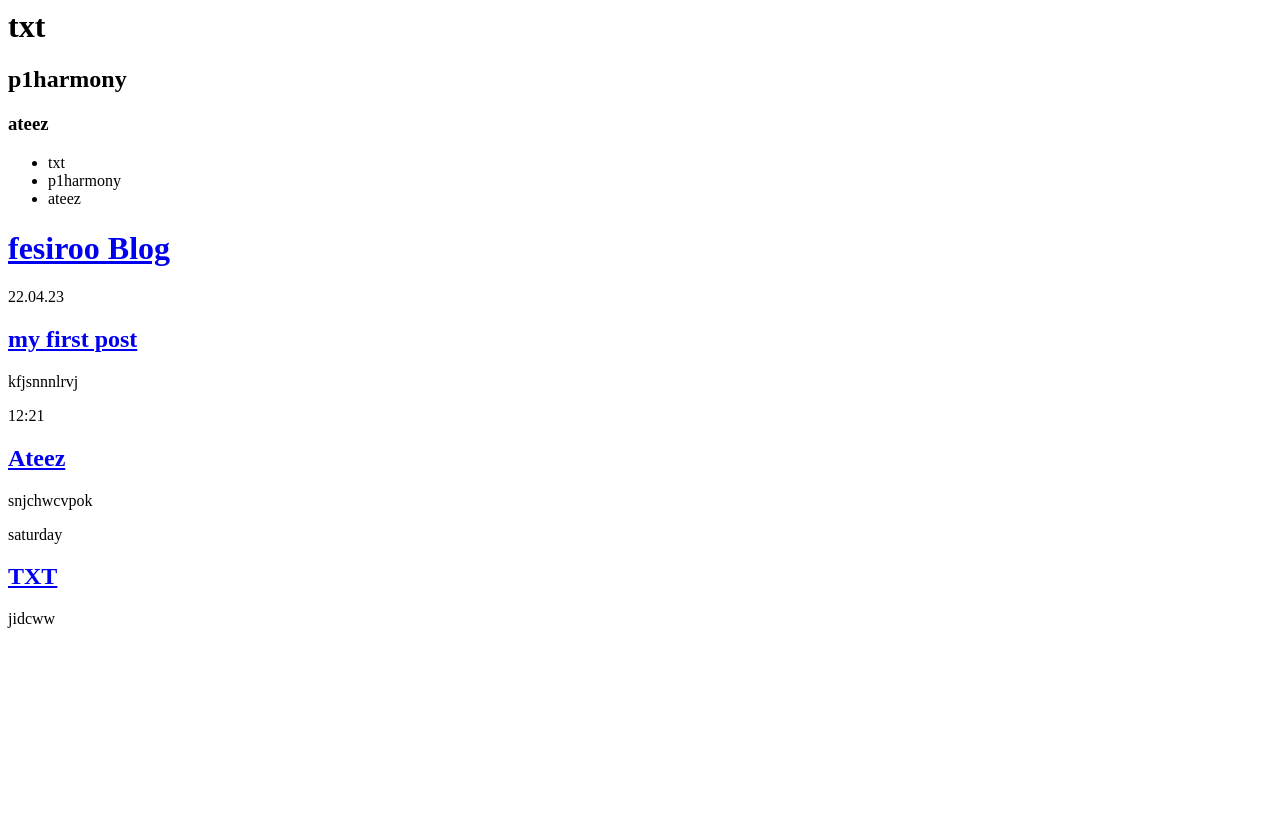
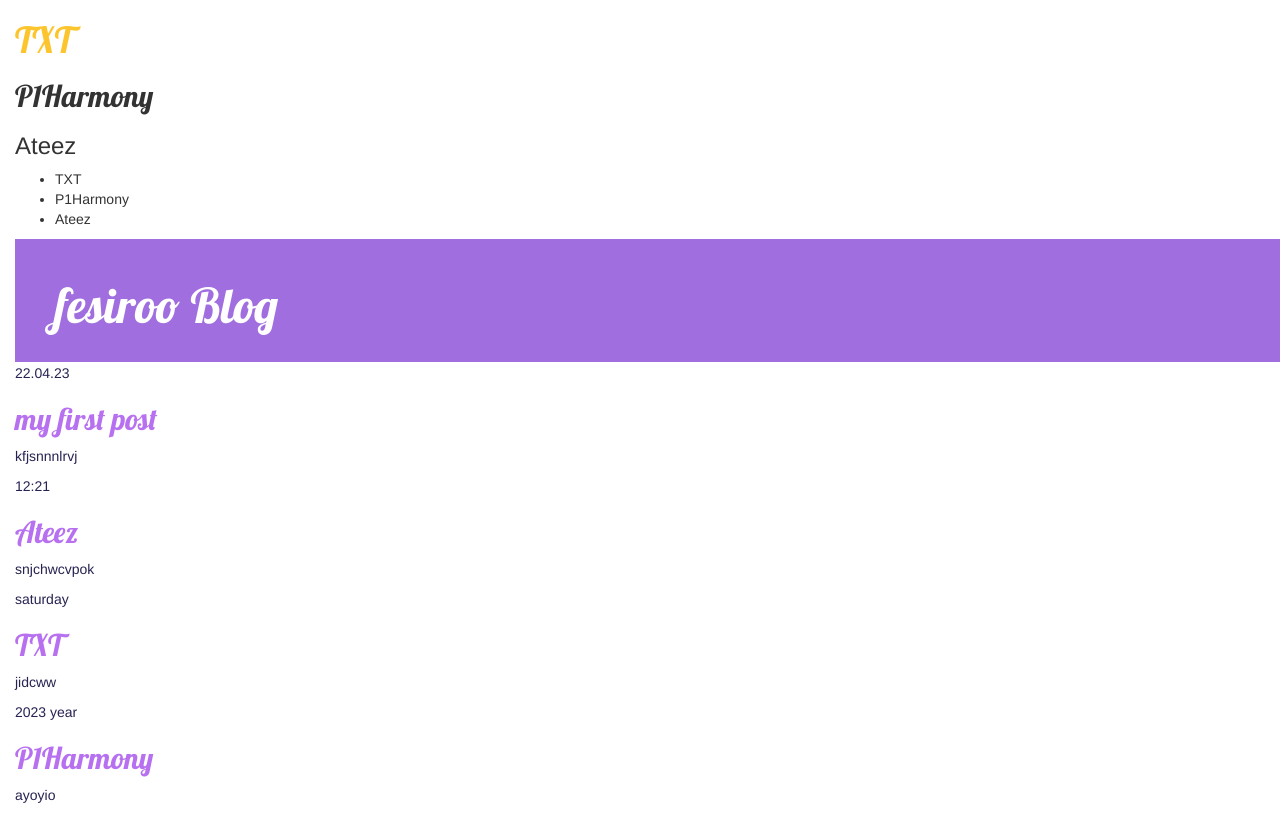
Before and after one commit to fesiroo/blog, a Django app: page / in a window 1280 px wide. Before the commit the page ends 628 px from the top, so only its background shows below. Run offline with Django 3.2, Linux system fonts and the light colour scheme; data comes from the database, SQL or seed files in the repository; both versions use the stored data as it was after the commit; some libraries are stand-ins or nearby versions.

Commit message:
third commit

```diff
--- /dev/null
+++ b/fesiroo/static/css/blog.css
@@ -0,0 +1,66 @@
+h1 {
+color: #1a6b2f;
+font-family: 'Lobster';
+}
+
+h2 a {
+color: #b771f0;
+}
+
+p {
+color: #262352;
+}
+
+body{
+padding-left: 15px;
+}
+
+.TXT {
+color: #fcc52d;
+}
+
+.header {
+background-color: #a16ee0;
+margin-top: 0;
+padding: 20px 20px 20px 40px;
+}
+
+.header h1, .header h1 a, .header h1 a:visited, .header h1 a:active {
+    color: #ffffff;
+    font-size: 36pt;
+    text-decoration: none;
+}
+
+.content {
+margin-left: 40px;
+}
+h1, h2 {
+font-family: 'Lobster', cursive;
+}
+
+.date {
+color: #6ba9cf;
+}
+
+.save {
+    float: right;
+}
+
+.post-form textarea, .post-form input {
+    width: 100%;
+}
+
+.top-menu, .top-menu:hover, .top-menu:visited {
+    color: #ffffff;
+    float: right;
+    font-size: 26pt;
+    margin-right: 20px;
+}
+
+.post {
+    margin-bottom: 70px;
+}
+
+.post h1 a, .post h1 a:visited {
+    color: #000000;
+}
--- a/fesiroo/templates/blog/post_list.html
+++ b/fesiroo/templates/blog/post_list.html
@@ -1,24 +1,56 @@
+{% load static %}
 <html>
-<head> <title> fesiroo </title> </head>
-<h1> txt </h1>
-<h2> p1harmony </h2>
-<h3> ateez </h3>
+<head> <title> fesiroo </title>
+<link rel="stylesheet" href="//maxcdn.bootstrapcdn.com/bootstrap/3.2.0/css/bootstrap.min.css">
+<link rel="stylesheet" href="//maxcdn.bootstrapcdn.com/bootstrap/3.2.0/css/bootstrap-theme.min.css">
+    <link href="https://fonts.googleapis.com/css?family=Lobster&subset=latin,cyrillic" rel="stylesheet" type="text/css">
+<link rel="stylesheet" href="{% static 'css/blog.css' %}"></head>
+<body>
+<h1 class="TXT"> TXT </h1>
+<h2> P1Harmony </h2>
+<h3> Ateez </h3>
 <ul>
-    <li> txt </li>
-    <li> p1harmony </li>
-    <li> ateez </li>
+    <li> TXT </li>
+    <li> P1Harmony </li>
+    <li> Ateez </li>
 </ul>
-<div> <h1> <a href = "/"> fesiroo Blog </a> </h1></div>
+
+<div class="header"> <h1> <a href = "/"> fesiroo Blog </a> </h1></div>
+
+<div class="content container">
+    <div class="row">
+        <div class="col-md-8">
+            {% for post in posts %}
+                <div class="post">
+                    <div class="date">
+                        <p>Опубликовано: {{ post.published_date }}</p>
+                    </div>
+                    <h1><a href="">{{ post.title }}</a></h1>
+                    <p>{{ post.text|linebreaksbr }}</p>
+                </div>
+            {% endfor %}
+        </div>
+    </div>
+</div>
+</body>
 <div> <p> 22.04.23 </p>
 <h2> <a href = "/"> my first post</a></h2>
 <p> kfjsnnnlrvj</p>
 </div>
+
 <div> <p> 12:21</p>
     <h2> <a href = "/">  Ateez </a> </h2>
 <p> snjchwcvpok </p></div>
+
 <div>
     <p> saturday </p>
     <h2> <a href = "/"> TXT </a></h2>
     <p> jidcww</p>
 </div>
+
+<div> <p> 2023 year </p>
+<h2> <a href = "/"> P1Harmony </a></h2>
+<p> ayoyio </p>
+</div>
+
 </html>
--- a/fesiroo/views.py
+++ b/fesiroo/views.py
@@ -1,5 +1,6 @@
 from django.shortcuts import render
+from django.utils import timezone
+from .models import Post
 def post_list(request):
-    return render(request, 'blog/post_list.html', {})
-
-# Create your views here.
+    posts = Post.objects.filter(published_date=timezone.now()).order_by('published_date')
+    return render(request, 'blog/post_list.html', {"posts": posts})
```
Also changed, not shown: db.sqlite3.
